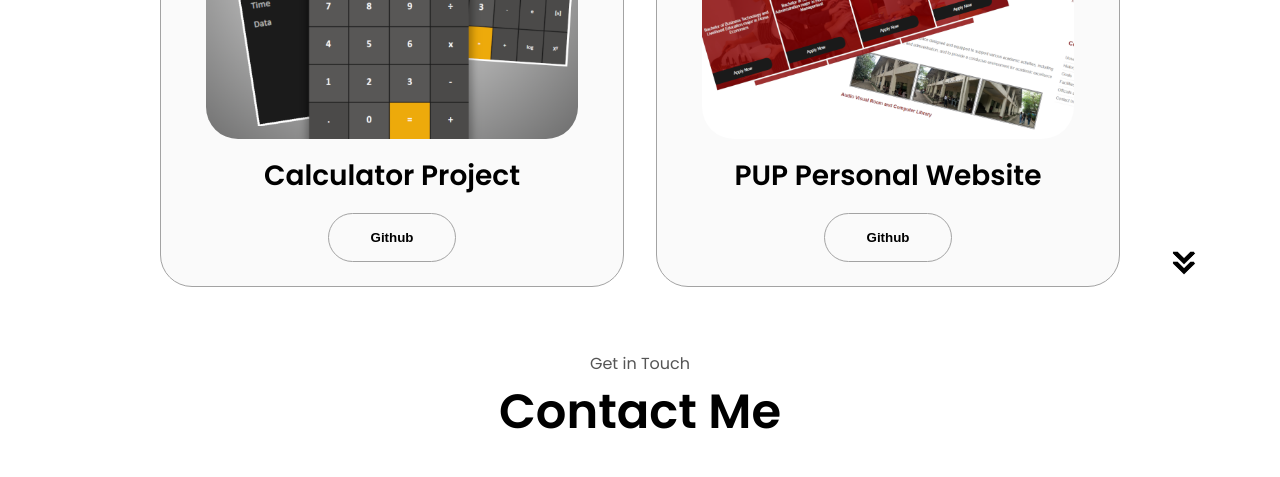
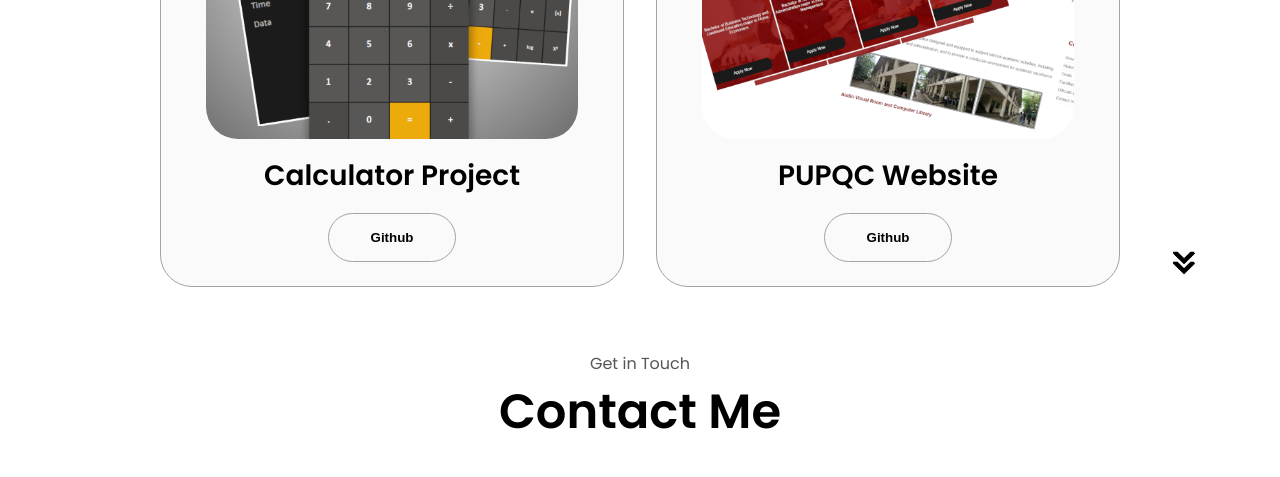
Before and after one commit to Zanti00/Portfolio, a plain HTML site: page index.html in a window 1280 px wide. Shown: the part 2852-3329 px from the top of the page. Drawn offline with Linux system fonts and the light colour scheme.

Commit message:
Updated the website

```diff
--- a/index.html
+++ b/index.html
@@ -236,7 +236,7 @@
                 class="project-img"
               />
             </div>
-            <h2 class="experience-sub-title project-title">PUP Personal Website</h2>
+            <h2 class="experience-sub-title project-title">PUPQC Website</h2>
             <div class="btn-container">
               <button
                 class="btn btn-color-2 project-btn"
```
